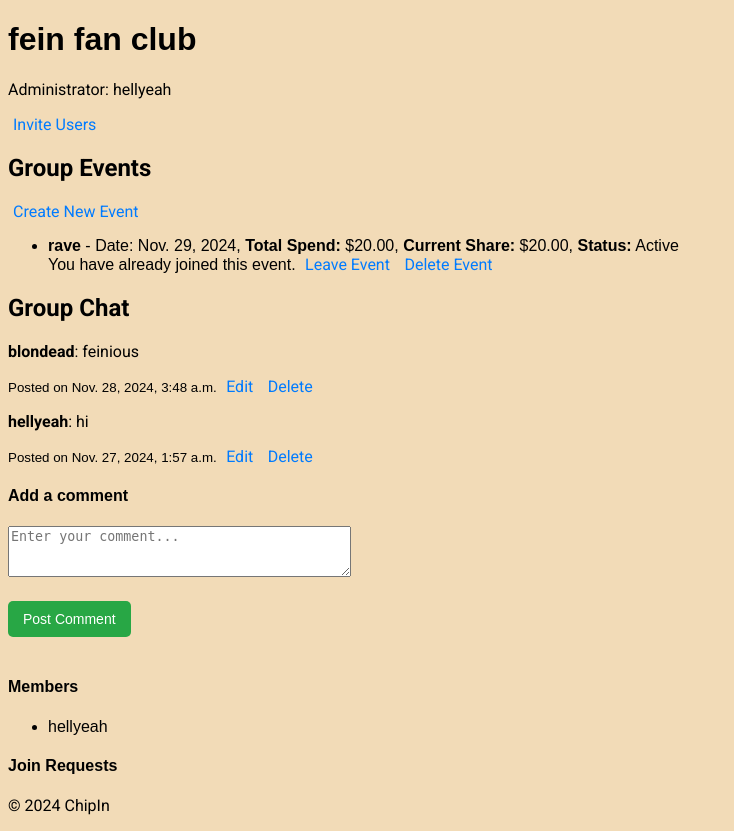
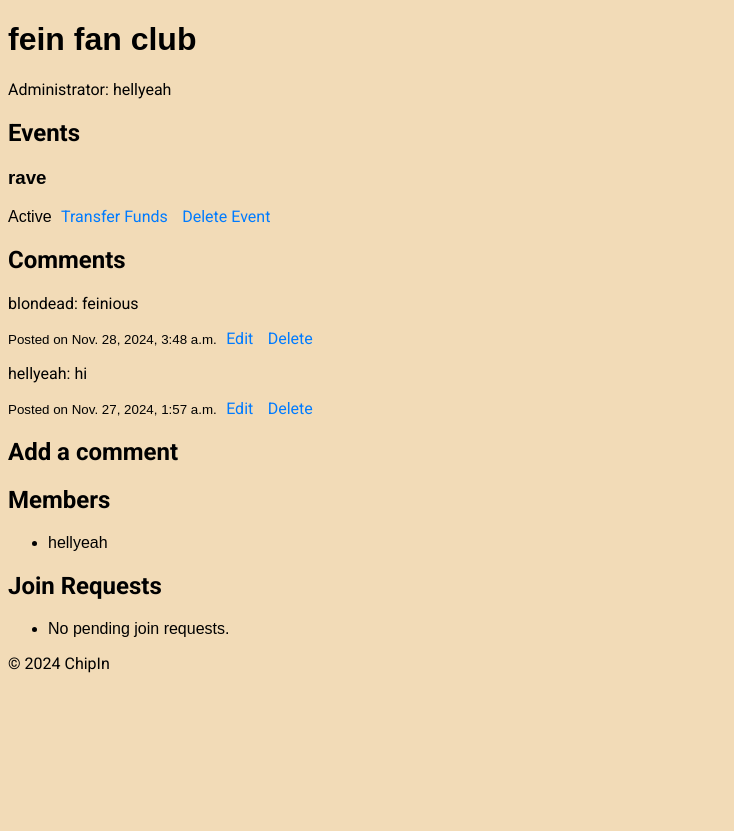
Before and after one commit to fetalalcoholsyndrome23/ssa_project1, a Django app: page /chipin/group/9/ in a window 1280 px wide. Shown: the part 134-965 px from the top of the page, without its empty margins (0-734 px from the left). After the commit the page ends 807 px from the top, so only its background shows below. Run offline with Django 5.2, Linux system fonts and the light colour scheme; a user stored in the database is signed in; data comes from the database, SQL or seed files in the repository; both versions use the stored data as it was after the commit.

```diff
--- a/chipin/templates/chipin/group_detail.html
+++ b/chipin/templates/chipin/group_detail.html
@@ -23,101 +23,77 @@
    <h1>{{ group.name }}</h1>
    <p>Administrator: {{ group.admin.profile.nickname }}</p>
 
-    <!-- Only display "Invite Users" link to the group administrator -->
-    {% if request.user == group.admin %}
-        <a href="{% url 'chipin:invite_users' group.id %}">Invite Users</a>
+   {% if messages %}
+     <div class="messages">
+       {% for message in messages %}
+         <div class="alert alert-{{ message.tags }}">{{ message }}</div>
+       {% endfor %}
+     </div>
    {% endif %}
 
-    <h2>Group Events</h2>
-    <!-- Only display "Create New Event" link to the group administrator -->
+   <h2>Events</h2>
+   {% for event in group.events.all %}
+     <div class="event {% if event.is_archived %}archived{% endif %}">
+       <h3>{{ event.name }}</h3>
+       <span class="event-status">{{ event.status }}</span>
+
+       {% if not event.is_archived %}
          {% if request.user == group.admin %}
-        <a href="{% url 'chipin:create_event' group.id %}" class="btn btn-primary">Create New Event</a>
+           <a href="{% url 'transfer_funds' event.id %}" onclick="return confirm('Are you sure you want to transfer funds?')" class="btn btn-primary">Transfer Funds</a>
+           <a href="{% url 'delete_event' event.id %}" onclick="return confirm('Are you sure you want to delete this event?')" class="btn btn-danger">Delete Event</a>
          {% endif %}
-    <ul>
-        {% for event, info in event_share_info.items %}
-            <li>
-                <strong>{{ event.name }}</strong> - Date: {{ event.date }},
-                <strong>Total Spend:</strong> ${{ event.total_spend }},
-                <strong>Current Share:</strong> ${{ info.share }},
-                <strong>Status:</strong> <span class="event-status">{{ info.status }}</span><br>
-                <!-- If the user has already joined the event, display the "Leave Event" link -->
-                {% if info.joined %}
-                    <span class="joined">You have already joined this event.</span>
-                    <a href="{% url 'chipin:leave_event' group.id event.id %}" class="btn btn-warning" onclick="return confirm('Are you sure you want to leave this event?');">Leave Event</a>
-                {% else %}
-                    <!-- If the user is eligible, show the "Join Event" link -->
-                    {% if info.eligible %}
-                        <span class="eligible">You are eligible to join this event.</span>
-                        <a href="{% url 'chipin:join_event' group.id event.id %}" class="btn btn-success">Join Event</a>
-                    {% else %}
-                        <span class="waiting-room">You are in the waiting room for this event. Increase your balance or wait for more members to join.</span>
+
+         {% if request.user in group.members.all and request.user not in event.participants.all and user_balance >= event.contribution_amount %}
+           <a href="{% url 'join_event' event.id %}" class="btn btn-success">Join Event</a>
+         {% endif %}
+
+         {% if request.user in event.participants.all %}
+           <a href="{% url 'leave_event' event.id %}" class="btn btn-warning">Leave Event</a>
          {% endif %}
        {% endif %}
-                <!-- Only display the "Delete Event" link if the user is the group admin -->
-                {% if request.user == group.admin %}
-                    <a href="{% url 'chipin:delete_event' group.id event.id %}" class="btn btn-danger" onclick="return confirm('Are you sure you want to delete this event?');">Delete Event</a>
-                {% endif %}
-            </li>
+     </div>
    {% endfor %}
-    </ul>
 
-    <h2>Group Chat</h2>
-
-    <!-- Display existing comments -->
-    <div class="comments-section">
+   <h2>Comments</h2>
    {% for comment in comments %}
      <div class="comment">
-                <p><strong>{{ comment.user.profile.nickname }}</strong>: {{ comment.content }}</p>
+       <p>{{ comment.user.profile.nickname }}: {{ comment.content }}</p>
        <small>Posted on {{ comment.created_at }}</small>
-                <!-- Allow the comment owner or admin to edit or delete -->
        {% if comment.user == request.user or request.user == group.admin %}
-                    <a href="{% url 'chipin:edit_comment' group.id comment.id %}">Edit</a>
-                    <a href="{% url 'chipin:delete_comment' comment.id %}" onclick="return confirm('Are you sure?')">Delete</a>
+         <a href="{% url 'edit_comment' comment.id %}">Edit</a>
+         <a href="{% url 'delete_comment' comment.id %}">Delete</a>
        {% endif %}
      </div>
    {% empty %}
      <p>No comments yet. Be the first to comment!</p>
    {% endfor %}
 
-        <!-- Comment form (used for both new comments and editing existing comments) -->
-        <h4>{% if comment_to_edit %}Edit Comment{% else %}Add a comment{% endif %}</h4>
-        <form method="POST">
-            {% csrf_token %}
-            <div class="form-group">
-                {{ form.content.errors }}
-                {{ form.content }}
-            </div>
-            <button type="submit">{% if comment_to_edit %}Save Comment{% else %}Post Comment{% endif %}</button>
-        </form>
+   <h2>{% if comment_to_edit %}Edit Comment{% else %}Add a comment{% endif %}</h2>
+   <!-- Add your comment form here -->
 
-
-
-    <h4>Members</h4>
-    <ul>
+   <h2>Members</h2>
+   <ul class="member-list">
      {% for member in group.members.all %}
        <li>{{ member.profile.nickname }}</li>
      {% endfor %}
    </ul>
 
-    <!-- Only show "Request to Join" button for non-members -->
    {% if request.user not in group.members.all %}
-        <a href="{% url 'chipin:request_to_join_group' group.id %}">Request to Join</a>
+     <a href="{% url 'request_to_join' group.id %}" class="btn btn-primary">Request to Join</a>
    {% endif %}
 
-    <!-- Only list Join Requests for groups of which the current user is a member. -->
-    <h4>Join Requests</h4>
-    <ul>
-        {% for request in group.join_requests.all %}
-            <li>{{ request.user.username }} has requested to join.</li>
-            {% if request.user not in group.members.all and request.user != group.admin %}
-                <a href="{% url 'chipin:vote_on_join_request' group.id request.id 'approve' %}">Approve</a>
-                <a href="{% url 'chipin:vote_on_join_request' group.id request.id 'reject' %}">Reject</a>
-            {% endif %}
+   {% if request.user == group.admin %}
+     <h2>Join Requests</h2>
+     <ul class="join-requests">
+       {% for join_request in group.join_requests.all %}
+         <li>
+           {{ join_request.user.username }} has requested to join.
+           <a href="{% url 'approve_request' join_request.id %}" class="btn btn-success">Approve</a>
+           <a href="{% url 'reject_request' join_request.id %}" class="btn btn-danger">Reject</a>
+         </li>
+       {% empty %}
+         <li>No pending join requests.</li>
        {% endfor %}
      </ul>
-
-
-
-
-
+   {% endif %}
 {% endblock content %}
```
Also changed, not shown: users/templates/users/user.html (+32 -0 lines), db.sqlite3, 1 other file. Lines whose indentation alone changed are shown as unchanged.
